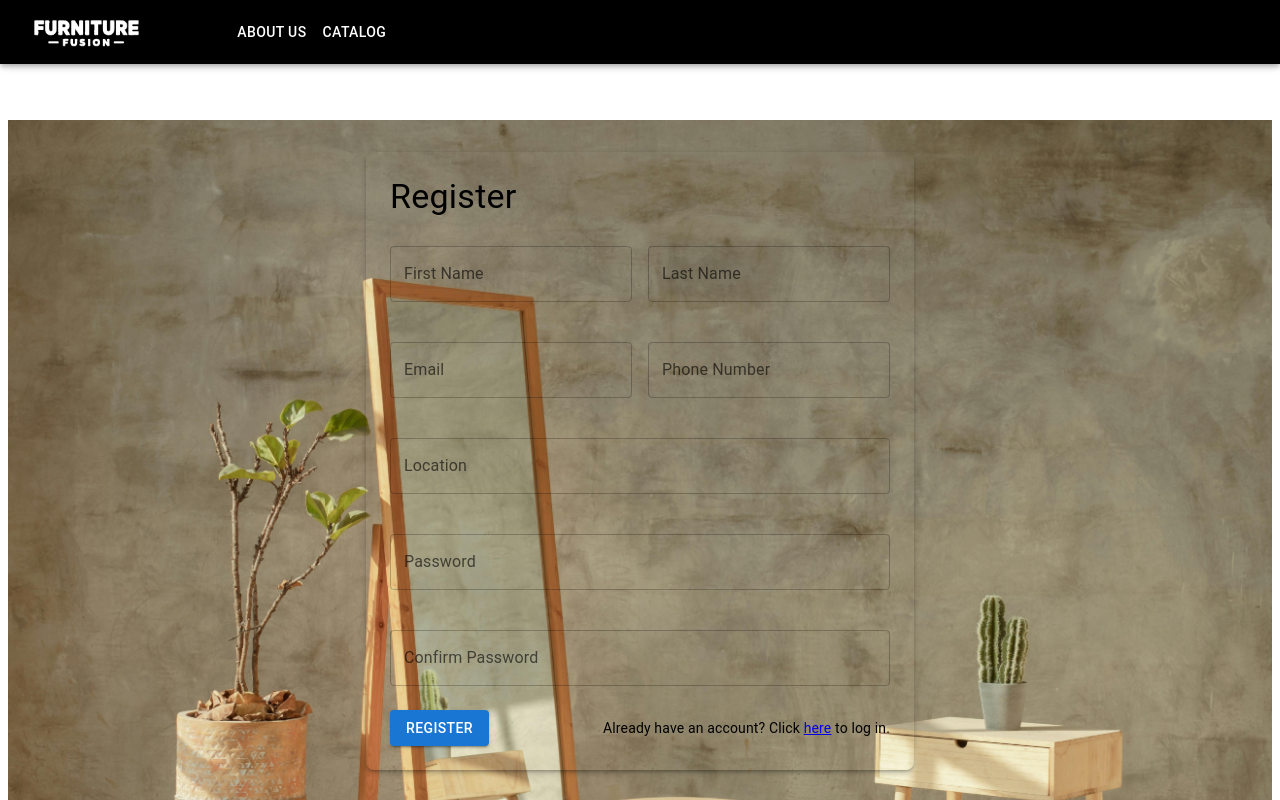
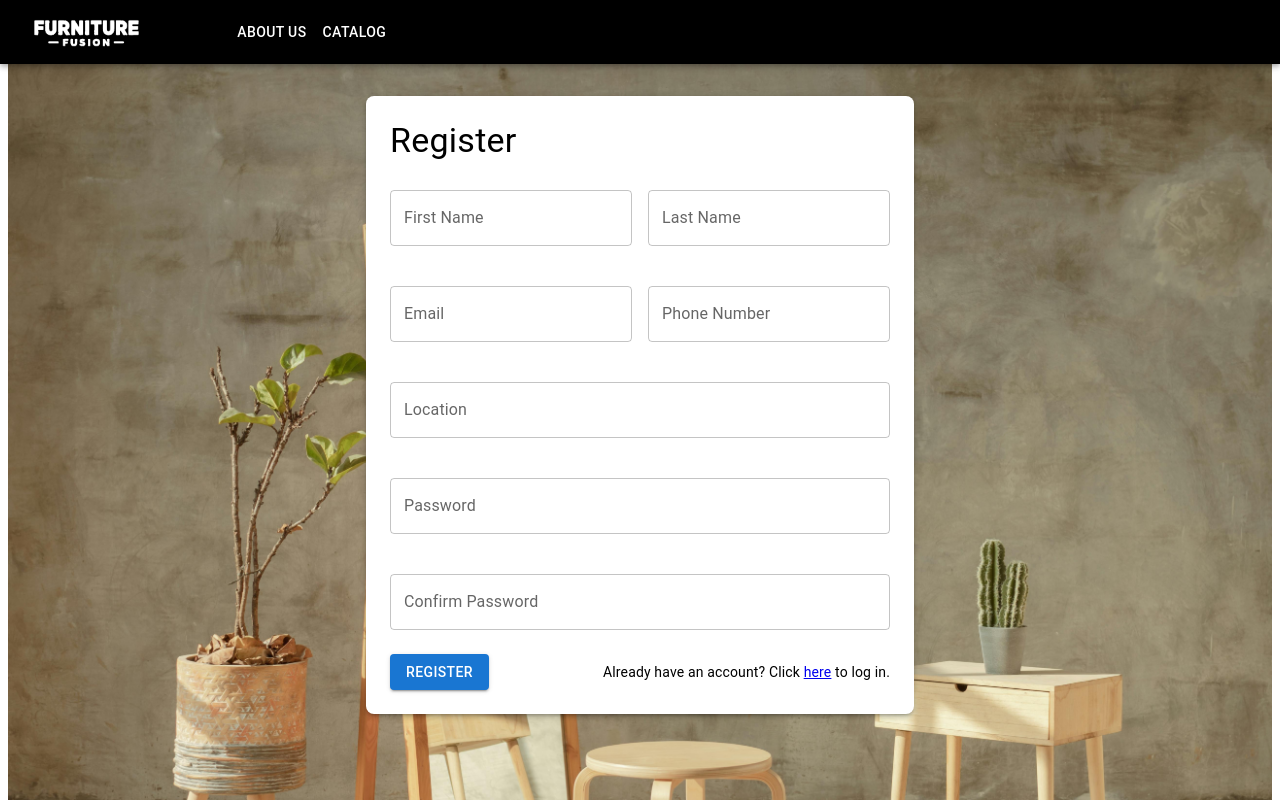
Before and after one commit to pavelAngelovv/Furniture-Fusion, a React (Vite) app in the folder client/: page /register in a window 1280 px wide. Shown: the top 800 px of the page. Built offline with nearby package versions, Linux system fonts and the light colour scheme; the HTML template or start-up script is replaced by a standard one; a web font is replaced by a local one.

Commit message:
Fix register and login forms color

```diff
--- a/client/src/components/login/Login.jsx
+++ b/client/src/components/login/Login.jsx
@@ -11,7 +11,7 @@ const Login = () => {
         backgroundPosition: 'center',
         minHeight: '100vh',
         padding: 4,
-        mt: '7rem'
+        mt: '3.5rem'
       }}
     >
       <LoginForm />
--- a/client/src/components/login/LoginForm.jsx
+++ b/client/src/components/login/LoginForm.jsx
@@ -41,7 +41,8 @@ const LoginForm = () => {
                 margin: '0 auto',
                 p: 3,
                 borderRadius: 2,
-                boxShadow: 3
+                boxShadow: 3,
+                backgroundColor: 'white'
             }}
         >
             <Typography variant="h4" gutterBottom>
--- a/client/src/components/register/Register.jsx
+++ b/client/src/components/register/Register.jsx
@@ -11,7 +11,7 @@ const Register = () => {
         backgroundPosition: 'center',
         minHeight: '100vh',
         padding: 4,
-        mt: '7rem'
+        mt: '3.5rem'
       }}
     >
       <RegisterForm />
--- a/client/src/components/register/RegisterForm.jsx
+++ b/client/src/components/register/RegisterForm.jsx
@@ -49,7 +49,8 @@ const RegisterForm = () => {
                 margin: '0 auto',
                 p: 3,
                 borderRadius: 2,
-                boxShadow: 3
+                boxShadow: 3,
+                backgroundColor: 'white'
             }}
         >
             <Typography variant="h4" gutterBottom>
```
